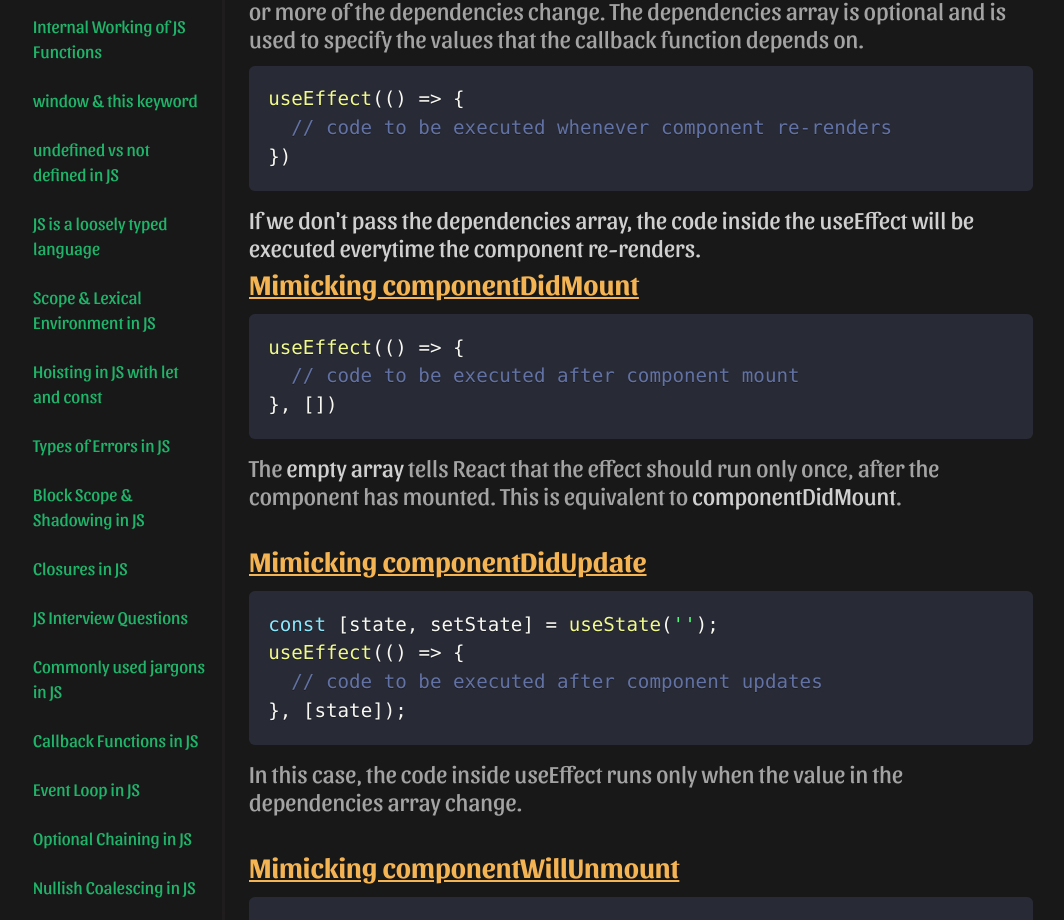
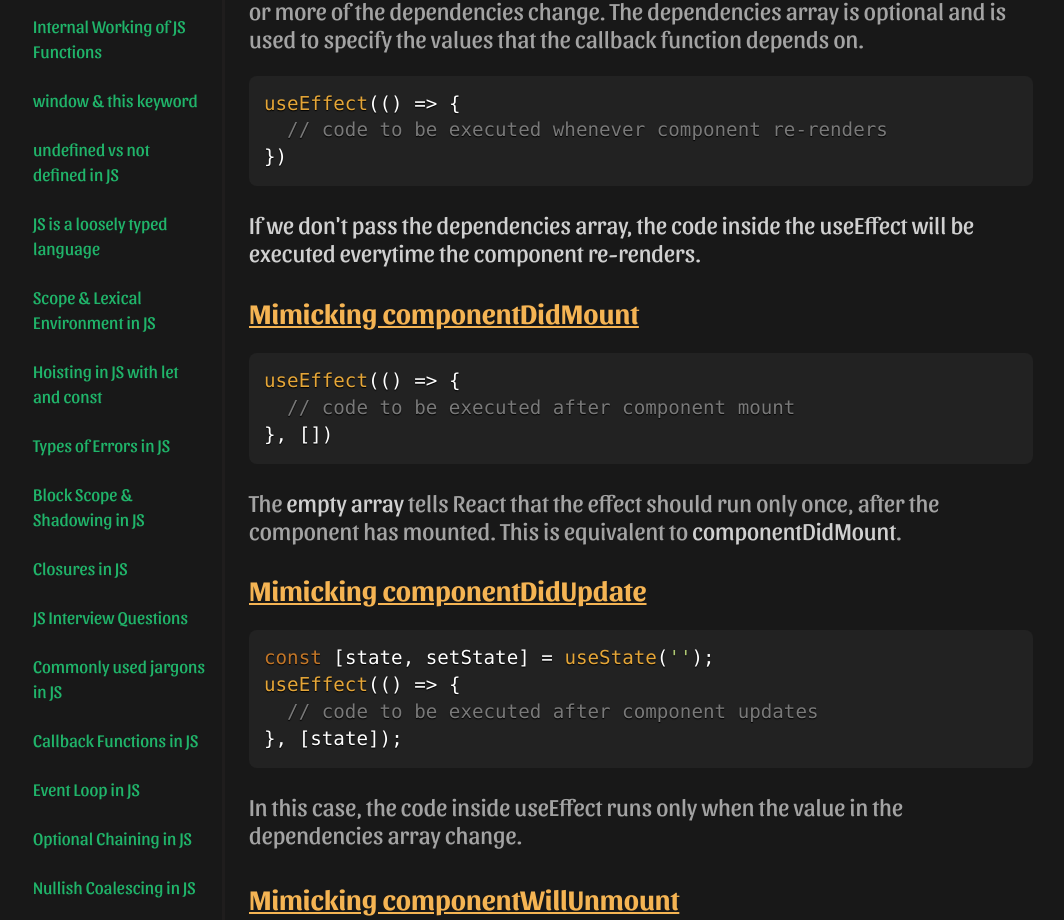
Before and after one commit to SoumyaSagnik/Blogs, a React (Create React App) app: page /react-MimicLifecycle in a window 1280 px wide. Shown: the part 320-1240 px from the top of the page, without its empty margins (103-1167 px from the left). Built offline with nearby package versions, Linux system fonts and the light colour scheme.

Commit message:
mimic revamp

```diff
--- a/src/Pages/MimicLifecycleUseEffect.js
+++ b/src/Pages/MimicLifecycleUseEffect.js
@@ -1,5 +1,5 @@
 import { Prism as SyntaxHighlighter } from "react-syntax-highlighter";
-import { dracula } from "react-syntax-highlighter/dist/esm/styles/prism";
+import { cb } from "react-syntax-highlighter/dist/esm/styles/prism";
 import { motion } from "framer-motion";
 import { Helmet } from "react-helmet";
 
@@ -56,33 +56,32 @@ const MimicLifecycleUseEffect = () => {
         </p>
         <SyntaxHighlighter
           language="javascript"
-          style={dracula}
+          style={cb}
           className="codeSnippet"
         >
           {useEffectExample}
         </SyntaxHighlighter>
-        <p className="white">
+        <p className="white space-bottom">
           If we don't pass the dependencies array, the code inside the useEffect
           will be executed everytime the component re-renders.
         </p>
         <h3>Mimicking componentDidMount</h3>
         <SyntaxHighlighter
           language="javascript"
-          style={dracula}
+          style={cb}
           className="codeSnippet"
         >
           {componentDidMount}
         </SyntaxHighlighter>
-        <p>
+        <p className="space-bottom">
           The <span className="white">empty array</span> tells React that the
           effect should run only once, after the component has mounted. This is
           equivalent to <span className="white">componentDidMount</span>.
         </p>
-        <p className="space-top"></p>
         <h3>Mimicking componentDidUpdate</h3>
         <SyntaxHighlighter
           language="javascript"
-          style={dracula}
+          style={cb}
           className="codeSnippet"
         >
           {componentDidUpdate}
@@ -95,7 +94,7 @@ const MimicLifecycleUseEffect = () => {
         <h3>Mimicking componentWillUnmount</h3>
         <SyntaxHighlighter
           language="javascript"
-          style={dracula}
+          style={cb}
           className="codeSnippet"
         >
           {componentWillUnmount}
```
